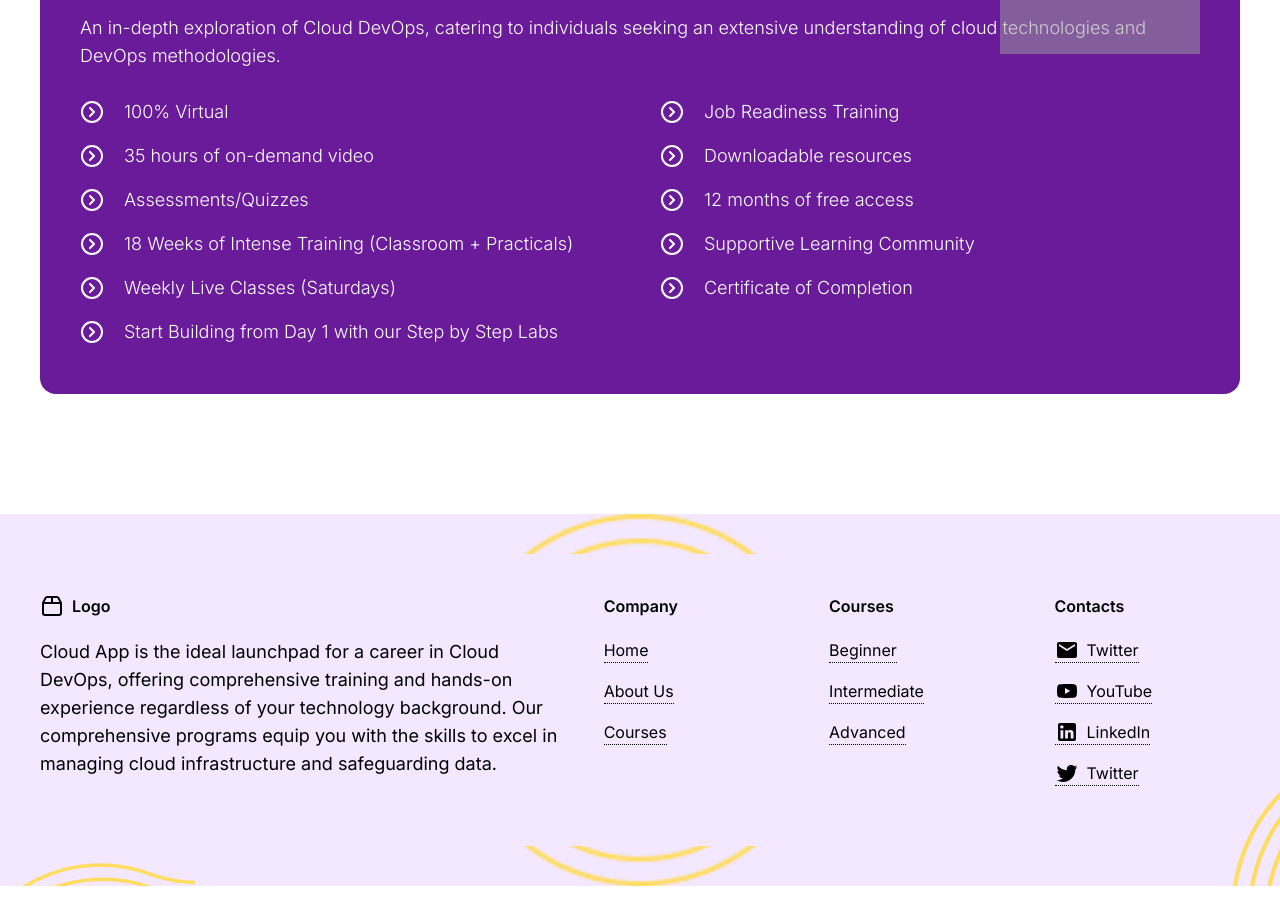
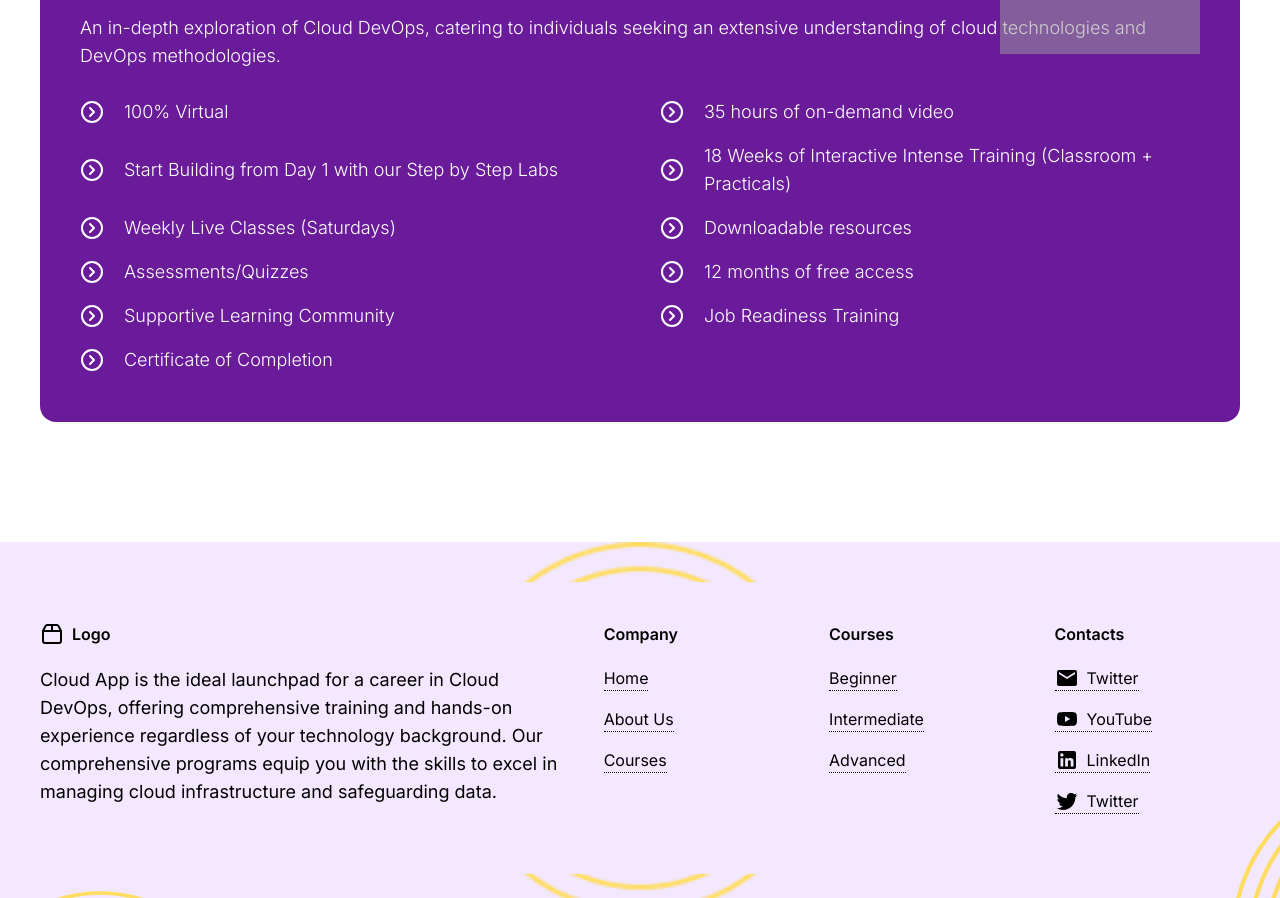
Before and after one commit to nwalo/cloud-app, a Next.js app: page /courses/advanced in a window 1280 px wide. Shown: the part 3045-3943 px from the top of the page. Built offline with nearby package versions, Linux system fonts and the light colour scheme; grey boxes are pictures that could not be loaded.

Commit message:
chore: update courseSummary

```diff
--- a/app/courses/[course]/courseSummary.tsx
+++ b/app/courses/[course]/courseSummary.tsx
@@ -24,7 +24,10 @@ const CourseSummary = () => {
         </p>
 
         {summary.map((e, i) => (
-          <div className="grid grid-cols-2 gap-10 items-center" key={i}>
+          <div
+            className="grid grid-cols-2 gap-1 md:gap-10 items-center"
+            key={i}
+          >
             {e.left && (
               <div className="col-span-2 md:col-span-1">
                 <div className="text-lg">
@@ -32,7 +35,7 @@ const CourseSummary = () => {
                     <li className="flex items-center gap-5">
                       <ChevronRightCircle
                         fontSize="small"
-                        style={{ color: "#fff" }}
+                        style={{ color: "#fff", minWidth: 24 }}
                       />
                       {e.left}
                     </li>
@@ -48,7 +51,7 @@ const CourseSummary = () => {
                     <li className="flex items-center gap-5">
                       <ChevronRightCircle
                         fontSize="small"
-                        style={{ color: "#fff" }}
+                        style={{ color: "#fff", minWidth: 24 }}
                       />
                       {e.right}
                     </li>
@@ -66,19 +69,28 @@ const CourseSummary = () => {
 export default CourseSummary;
 
 const summary = [
-  { left: "100% Virtual", right: "Job Readiness Training" },
-  { left: "35 hours of on-demand video", right: "Downloadable resources" },
-  { left: "Assessments/Quizzes", right: "12 months of free access" },
   {
-    left: "18 Weeks of Intense Training (Classroom + Practicals)",
-    right: "Supportive Learning Community",
+    left: "100% Virtual",
+    right: "35 hours of on-demand video",
+  },
+  {
+    left: "Start Building from Day 1 with our Step by Step Labs",
+    right: "18 Weeks of Interactive Intense Training (Classroom + Practicals)",
   },
   {
     left: "Weekly Live Classes (Saturdays)",
-    right: "Certificate of Completion",
+    right: "Downloadable resources",
   },
   {
-    left: "Start Building from Day 1 with our Step by Step Labs",
+    left: "Assessments/Quizzes",
+    right: "12 months of free access",
+  },
+  {
+    left: "Supportive Learning Community",
+    right: "Job Readiness Training",
+  },
+  {
+    left: "Certificate of Completion",
     // right: "Job Readiness Training",
   },
 ];
```
